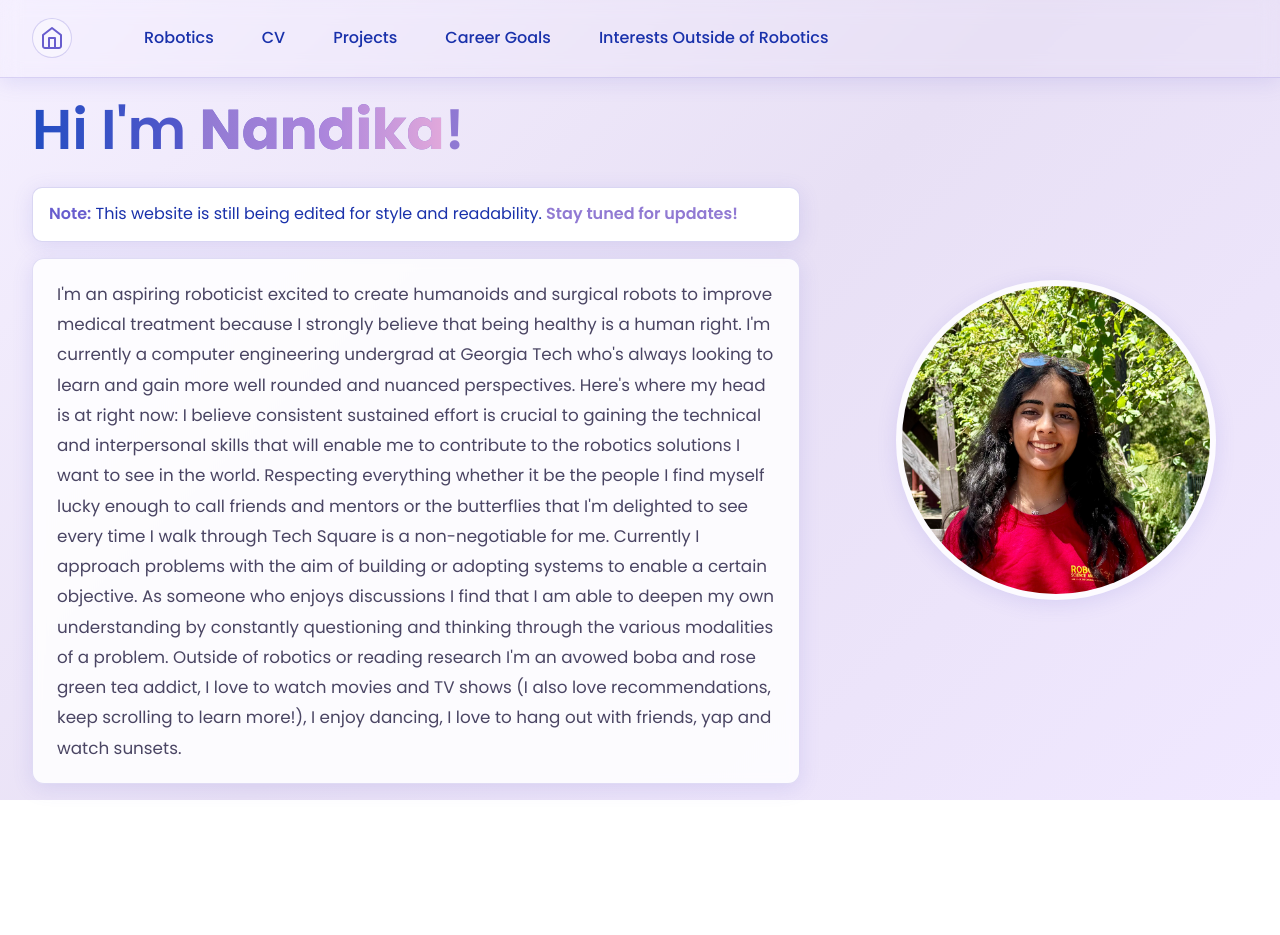
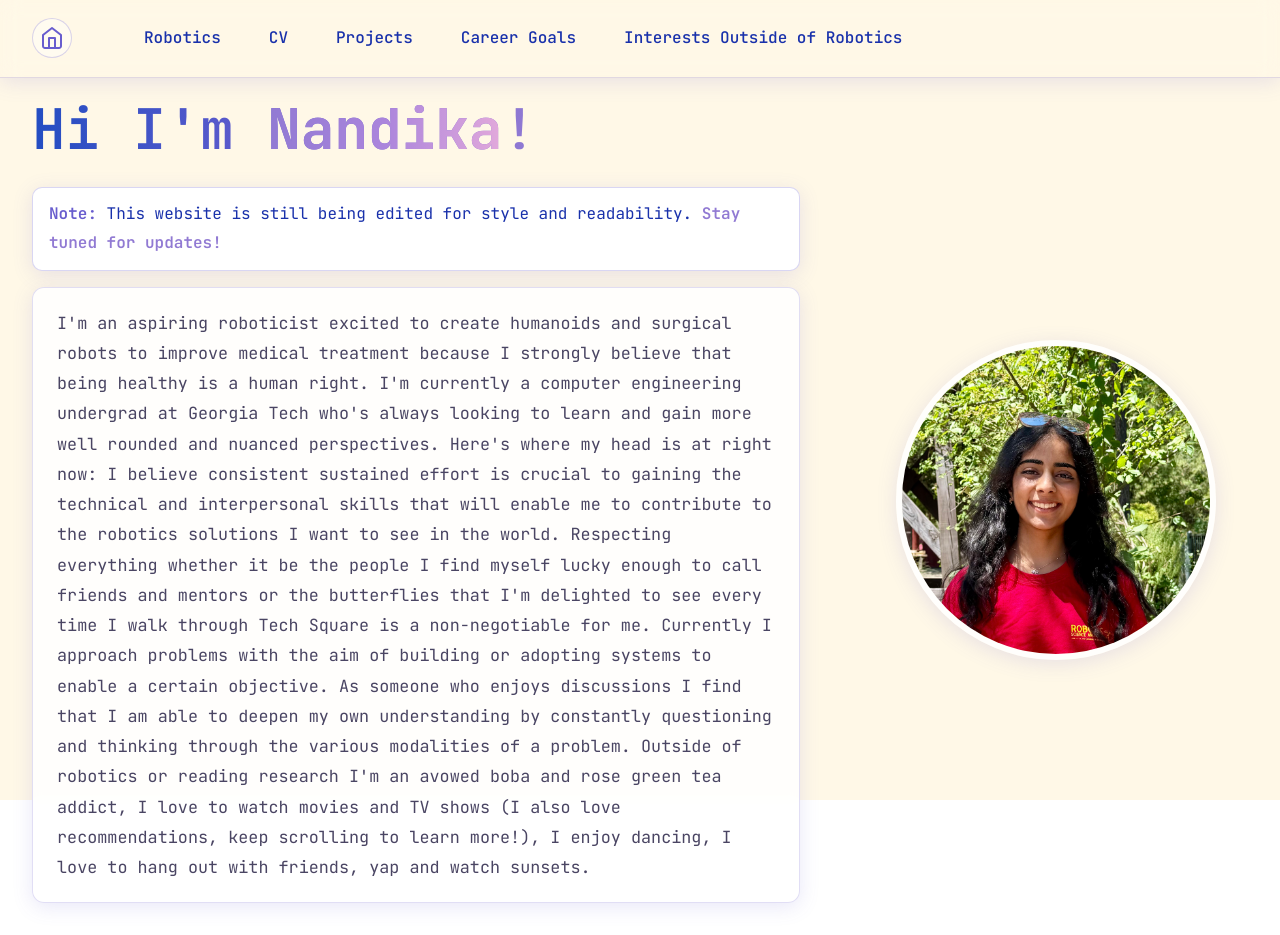
Before and after one commit to nandikakohli/nandika-kohli, a React (Vite) app in the folder personal-website/: page /#/ in a window 1280 px wide. Before the commit the page ends 816 px from the top, so only its background shows below. Built offline with nearby package versions, Linux system fonts and the light colour scheme.

Commit message:
Update website styling: change background to cream color and fonts to techy monospace

```diff
--- a/personal-website/src/App.css
+++ b/personal-website/src/App.css
@@ -1,4 +1,4 @@
-@import url('https://fonts.googleapis.com/css2?family=Poppins:wght@300;400;500;600;700&family=Playfair+Display:wght@400;500;600;700&display=swap');
+@import url('https://fonts.googleapis.com/css2?family=Roboto+Mono:wght@300;400;500;600;700&family=JetBrains+Mono:wght@400;500;600;700&display=swap');
 
 :root {
   /* Blue/Purple Theme Colors - Inspired by Sunset Palettes */
@@ -16,7 +16,7 @@
   --primary-dark: var(--muted-purple);
   --secondary: var(--royal-blue);
   --accent: var(--accent-pink);
-  --background: linear-gradient(135deg, #f5f0ff 0%, #e8e0f5 50%, #f0e8ff 100%);
+  --background: #FFF8E7;
   --card-bg: rgba(255, 255, 255, 0.85);
   --text: #1a1539;
   --text-light: #4a4563;
@@ -25,8 +25,8 @@
   --transition: all 0.3s ease;
 
   /* Fonts */
-  --heading-font: 'Poppins', sans-serif;
-  --body-font: 'Playfair Display', serif;
+  --heading-font: 'JetBrains Mono', 'Roboto Mono', 'Courier New', monospace;
+  --body-font: 'Roboto Mono', 'Courier New', monospace;
 }
 
 /* Movies & TV page */
```
